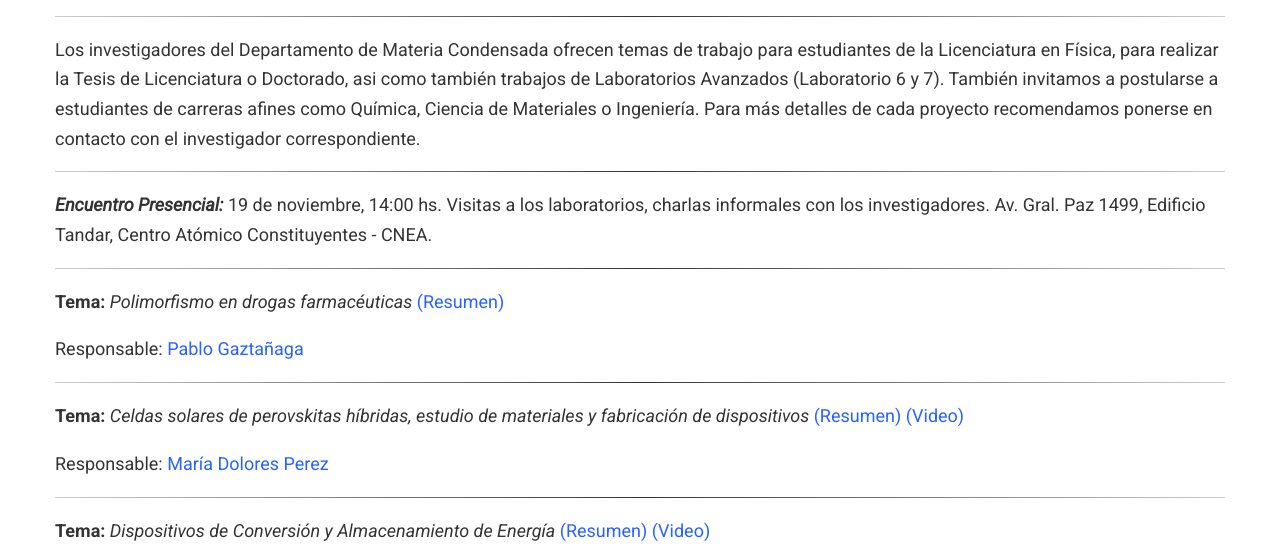
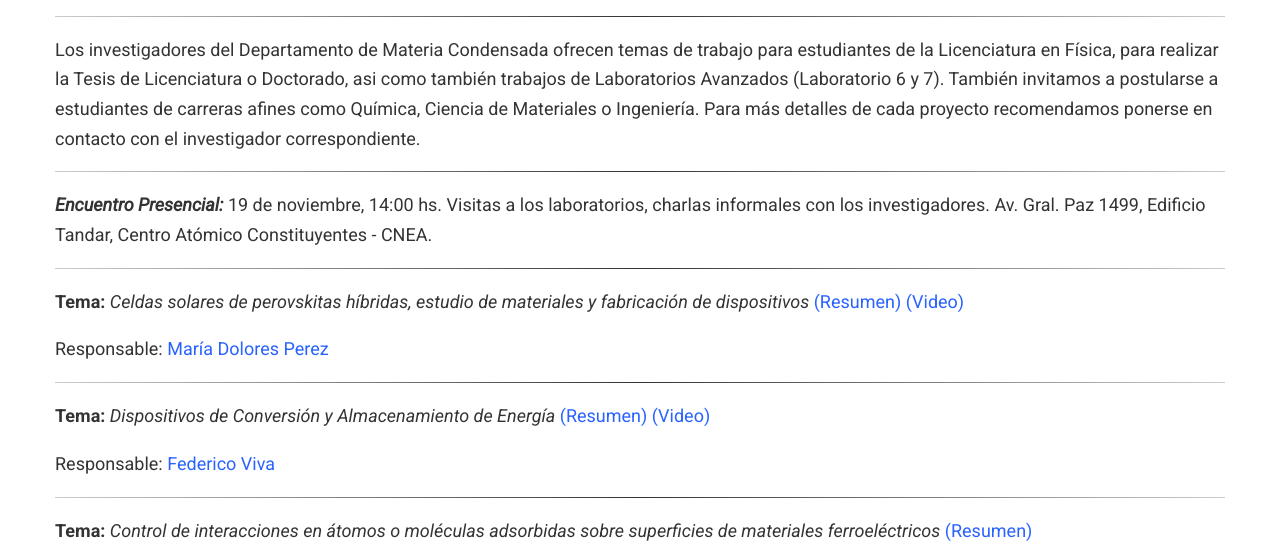
Before and after one commit to matcond-tandar/matcond-tandar.github.io, a plain HTML site: page temas/index.html in a window 1280 px wide. Shown: the part 210-770 px from the top of the page. Drawn offline with nearby package versions, Linux system fonts and the light colour scheme; some packages are replaced by stand-ins of ours; some icons are missing.

Commit message:
Sitio actualizado

```diff
--- a/temas/index.html
+++ b/temas/index.html
@@ -566,14 +566,6 @@ Para más detalles de cada proyecto recomendamos ponerse en contacto con el inve
 **Videos  de temas ofrecidos en los  ultimos encuentros virtuales** [(youtube)](https://www.youtube.com/@dfmc_cnea/videos)
 -->
 <hr>
-<p><strong>Tema:</strong> <em>Polimorfismo en drogas farmacéuticas</em>
-
-<a href="https://drive.google.com/file/d/1qy7-XsmNUusKCioKByu4yk-piKyOq9ri/view?usp=sharing" target="_blank" rel="noopener">(Resumen)</a>
-</p>
-<p>Responsable:
-<a href="https://matcond-tandar.github.io/integrantes/#gaztanaga">Pablo Gaztañaga</a>
-</p>
-<hr>
 <p><strong>Tema:</strong> <em>Celdas solares de perovskitas híbridas, estudio de materiales y fabricación de dispositivos</em>
 
 <a href="https://www.dropbox.com/s/03uat4328canisn/jornadasDFMC.pdf?dl=0" target="_blank" rel="noopener">(Resumen)</a>
```
